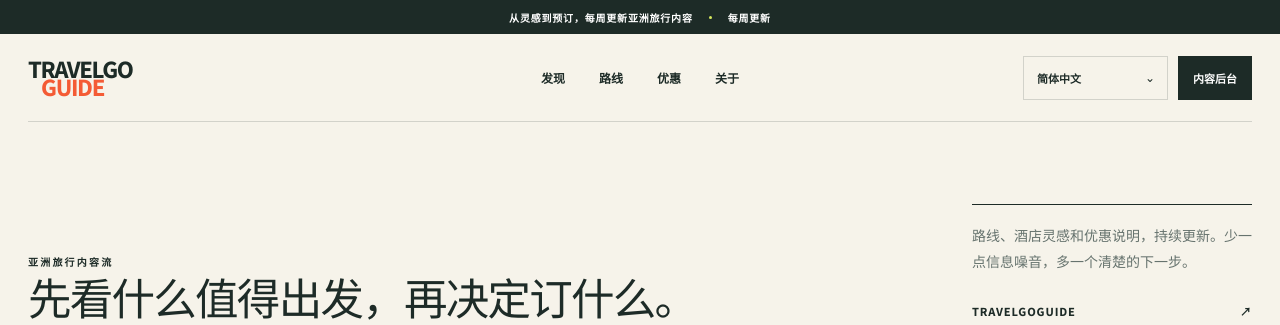
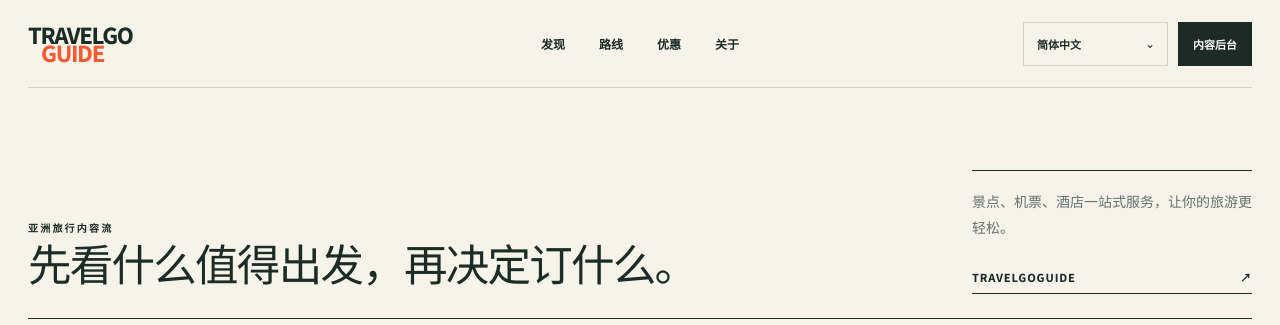
Before and after one commit to amswf/RoamInsiders, a Next.js app: page / in a window 1280 px wide. Shown: the top 325 px of the page. Built offline with nearby package versions, Linux system fonts and the light colour scheme.

Commit message:
Simplify homepage messaging

```diff
--- a/app/components/HomeExperience.tsx
+++ b/app/components/HomeExperience.tsx
@@ -2,7 +2,7 @@
 
 import { useMemo, useSyncExternalStore } from "react";
 import Link from "next/link";
-import type { ContentType, GuidePost, SiteSettings } from "@/lib/content";
+import type { ContentType, GuidePost } from "@/lib/content";
 import { localizePost } from "@/lib/content";
 import { contentTypeLabel, copy, withLocale } from "@/lib/i18n";
 import { GuideCard } from "./GuideCard";
@@ -29,7 +29,7 @@ function subscribeFilter(callback: () => void) {
   };
 }
 
-export function HomeExperience({ posts, settings }: { posts: GuidePost[]; settings: SiteSettings }) {
+export function HomeExperience({ posts }: { posts: GuidePost[] }) {
   const [locale, changeLocale] = useLocale();
   const filter = useSyncExternalStore(subscribeFilter, getFilterSnapshot, getServerFilterSnapshot);
   const t = copy[locale];
@@ -47,7 +47,6 @@ export function HomeExperience({ posts, settings }: { posts: GuidePost[]; settin
 
   return (
     <main className="home-page">
-      <div className="announcement"><span>{settings.announcements[locale] || settings.announcements.en}</span><i />{t.latest}</div>
       <SiteHeader locale={locale} onLocaleChange={changeLocale} />
       <section className="feed-intro shell">
         <div><span className="eyebrow">{t.feedEyebrow}</span><h1>{t.feedTitle}</h1></div>
--- a/app/page.tsx
+++ b/app/page.tsx
@@ -1,6 +1,6 @@
 import { HomeExperience } from "./components/HomeExperience";
-import { getAllPosts, getSiteSettings } from "@/lib/static-content";
+import { getAllPosts } from "@/lib/static-content";
 
 export default function Home() {
-  return <HomeExperience posts={getAllPosts()} settings={getSiteSettings()} />;
+  return <HomeExperience posts={getAllPosts()} />;
 }
--- a/lib/i18n.ts
+++ b/lib/i18n.ts
@@ -30,7 +30,7 @@ type Copy = {
 const en: Copy = {
   discover: "Discover", routes: "Routes", deals: "Deals", about: "About", admin: "Content studio",
   feedEyebrow: "THE ASIA TRAVEL EDIT", feedTitle: "Read what is worth the trip. Then decide what to book.",
-  feedIntro: "A practical stream of routes, hotel ideas and promotion notes for travelling across Asia with less noise.",
+  feedIntro: "Attractions, flights and hotels in one place, so your trip feels easier.",
   all: "All", route: "Routes", deal: "Deals", coupon: "Coupons", guide: "Guides", read: "Read story",
   latest: "Updated weekly", bookingVia: "Book with", back: "Back to the feed", duration: "Time",
   season: "Best season", budget: "Budget", couponCode: "Code", terms: "Check current terms",
@@ -50,7 +50,7 @@ export const copy: Record<Locale, Copy> = {
   "zh-CN": {
     discover: "发现", routes: "路线", deals: "优惠", about: "关于", admin: "内容后台",
     feedEyebrow: "亚洲旅行内容流", feedTitle: "先看什么值得出发，再决定订什么。",
-    feedIntro: "路线、酒店灵感和优惠说明，持续更新。少一点信息噪音，多一个清楚的下一步。",
+    feedIntro: "景点、机票、酒店一站式服务，让你的旅游更轻松。",
     all: "全部", route: "路线", deal: "优惠", coupon: "优惠券", guide: "指南", read: "打开内容",
     latest: "每周更新", bookingVia: "预订平台", back: "返回内容流", duration: "建议时间",
     season: "适合季节", budget: "预算参考", couponCode: "优惠码", terms: "查看最新规则",
@@ -68,7 +68,7 @@ export const copy: Record<Locale, Copy> = {
   "zh-TW": {
     discover: "探索", routes: "路線", deals: "優惠", about: "關於", admin: "內容後台",
     feedEyebrow: "亞洲旅行內容流", feedTitle: "先看什麼值得出發，再決定訂什麼。",
-    feedIntro: "路線、住宿靈感與優惠說明持續更新。少一點資訊噪音，多一個清楚的下一步。",
+    feedIntro: "景點、機票、飯店一站式服務，讓你的旅行更輕鬆。",
     all: "全部", route: "路線", deal: "優惠", coupon: "優惠券", guide: "指南", read: "打開內容",
     latest: "每週更新", bookingVia: "預訂平台", back: "返回內容流", duration: "建議時間",
     season: "適合季節", budget: "預算參考", couponCode: "優惠碼", terms: "查看最新規則",
@@ -84,7 +84,7 @@ export const copy: Record<Locale, Copy> = {
   id: {
     discover: "Jelajah", routes: "Rute", deals: "Promo", about: "Tentang", admin: "Studio konten",
     feedEyebrow: "PILIHAN PERJALANAN ASIA", feedTitle: "Baca yang layak dikunjungi. Lalu putuskan apa yang dipesan.",
-    feedIntro: "Aliran praktis berisi rute, ide hotel, dan catatan promo untuk perjalanan Asia yang lebih tenang.",
+    feedIntro: "Atraksi, penerbangan, dan hotel dalam satu tempat agar perjalanan Anda lebih mudah.",
     all: "Semua", route: "Rute", deal: "Promo", coupon: "Kupon", guide: "Panduan", read: "Baca artikel",
     latest: "Diperbarui mingguan", bookingVia: "Pesan melalui", back: "Kembali ke aliran", duration: "Waktu",
     season: "Musim terbaik", budget: "Anggaran", couponCode: "Kode", terms: "Lihat syarat terbaru",
```
